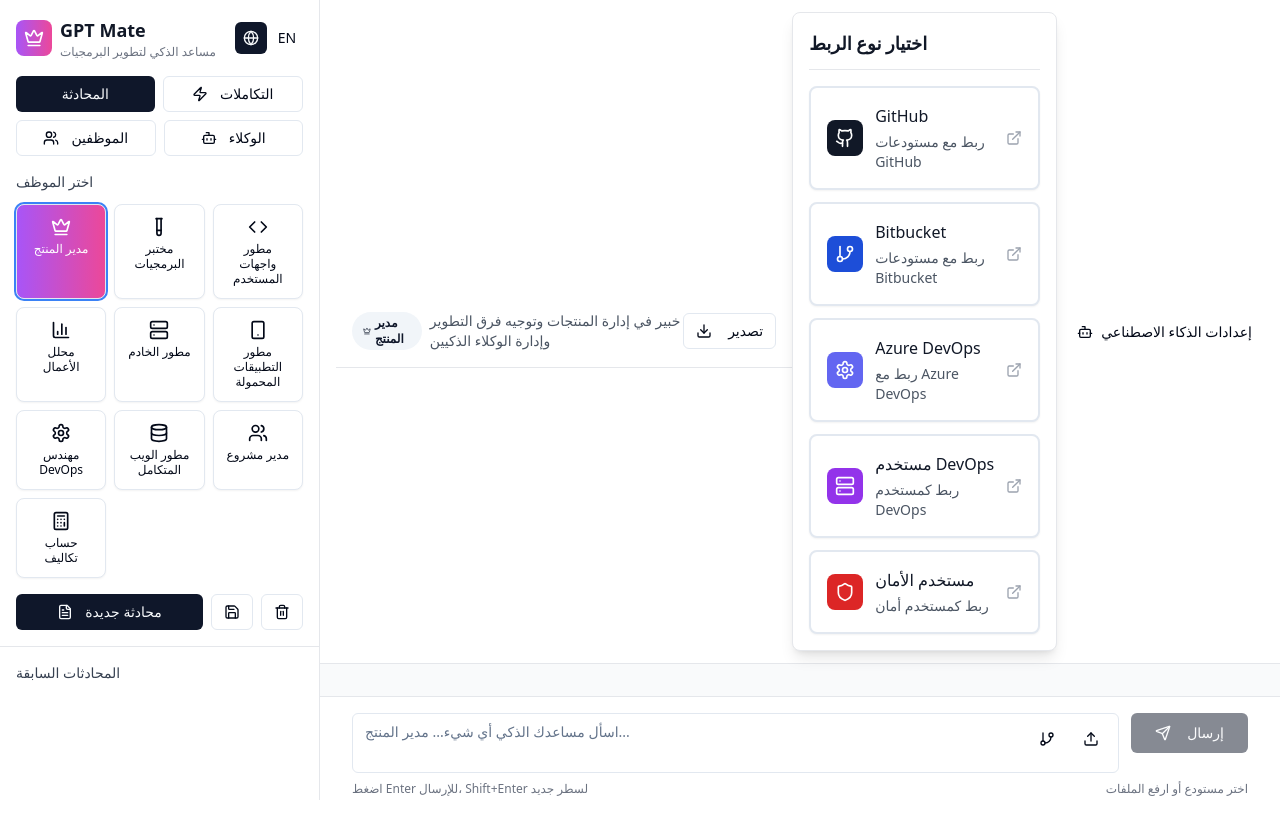
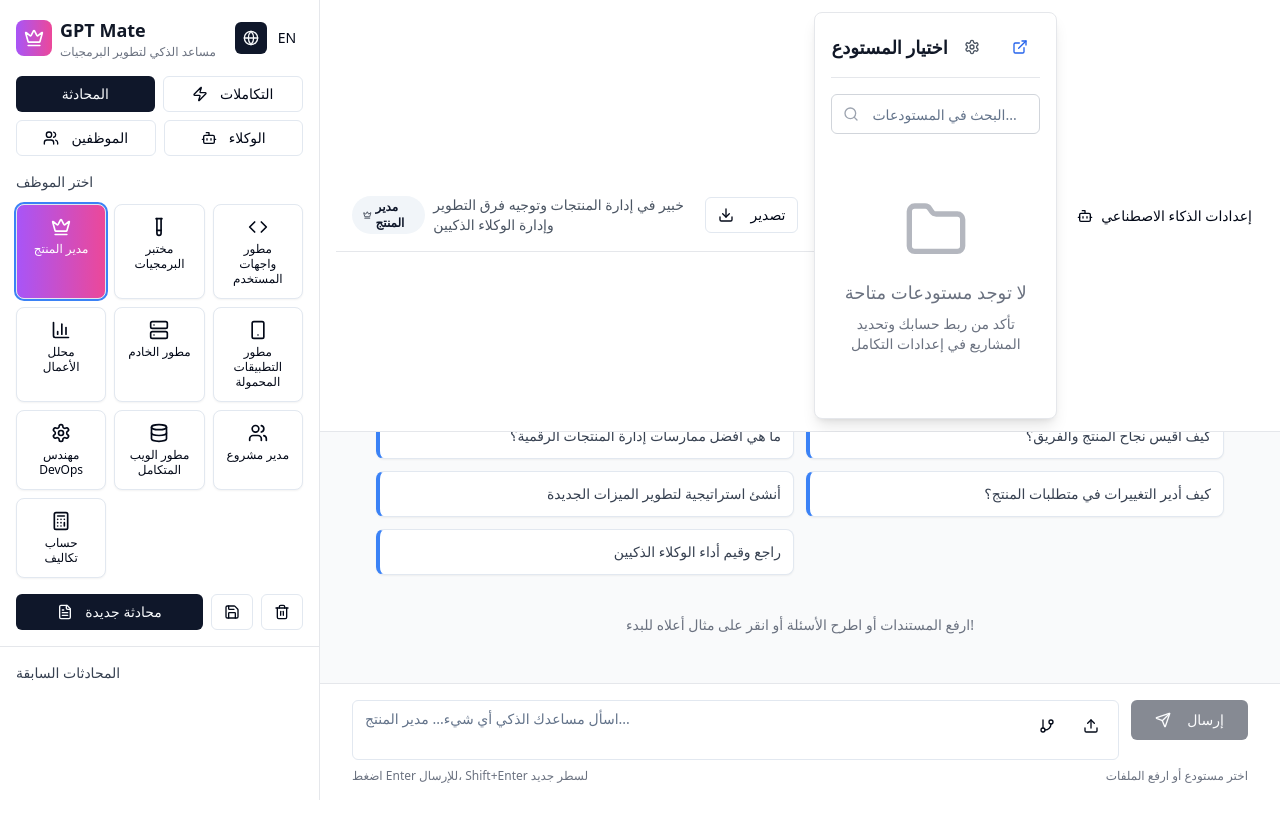
Before and after one commit to ahmadmahmoud01/dev-dream-team-31, a React (Vite) app: page / in a window 1280 px wide. Built offline with nearby package versions, Linux system fonts and the light colour scheme.

Commit message:
Hide connection type selection
Hide the connection type selection screen from the initial view and adjust the header.

```diff
--- a/src/components/QuickRepositoryAccess.tsx
+++ b/src/components/QuickRepositoryAccess.tsx
@@ -3,7 +3,7 @@ import React from 'react';
 import { Button } from '@/components/ui/button';
 import { Input } from '@/components/ui/input';
 import { Language } from '@/types/chat';
-import { Search, ExternalLink, Loader2, ArrowRight, ArrowLeft } from 'lucide-react';
+import { Search, ExternalLink, Loader2, Settings } from 'lucide-react';
 import { useRepositoryAccess } from '@/hooks/useRepositoryAccess';
 import ConnectionTypeSelector from './ConnectionTypeSelector';
 import RepositoryList from './RepositoryList';
@@ -30,6 +30,7 @@ const QuickRepositoryAccess: React.FC<QuickRepositoryAccessProps> = ({
     showConnectionSelection,
     handleSelectRepository,
     handleConnectionTypeSelect,
+    handleShowConnectionSelection,
     handleBackToConnectionSelection,
     fetchRepositories
   } = useRepositoryAccess();
@@ -50,19 +51,18 @@ const QuickRepositoryAccess: React.FC<QuickRepositoryAccessProps> = ({
       <div className="p-4 space-y-4">
         {/* Header */}
         <div className="flex items-center justify-between border-b border-gray-200 pb-3">
+          <h3 className="text-lg font-semibold text-gray-900">
+            {language === 'ar' ? 'اختيار المستودع' : 'Repository Selection'}
+          </h3>
           <div className="flex items-center space-x-2">
             <Button
               variant="ghost"
               size="sm"
-              onClick={handleBackToConnectionSelection}
-              className="p-2"
+              onClick={handleShowConnectionSelection}
+              className="text-gray-600 hover:text-gray-700"
             >
-              {language === 'ar' ? <ArrowRight className="w-4 h-4" /> : <ArrowLeft className="w-4 h-4" />}
+              <Settings className="w-4 h-4" />
             </Button>
-            <h3 className="text-lg font-semibold text-gray-900">
-              {language === 'ar' ? 'اختيار مستودع' : 'Select Repository'}
-            </h3>
-          </div>
             <Button
               variant="ghost"
               size="sm"
@@ -77,22 +77,7 @@ const QuickRepositoryAccess: React.FC<QuickRepositoryAccessProps> = ({
               )}
             </Button>
           </div>
-
-        {/* Connection Type Display */}
-        {selectedConnectionType && (
-          <div className="flex items-center space-x-2 text-sm text-gray-600 bg-gray-50 p-2 rounded-md">
-            <span className="font-medium">
-              {language === 'ar' ? 'نوع الاتصال:' : 'Connection Type:'}
-            </span>
-            <span className="text-blue-600">
-              {selectedConnectionType === 'github' && 'GitHub'}
-              {selectedConnectionType === 'bitbucket' && 'Bitbucket'}
-              {selectedConnectionType === 'devops' && 'Azure DevOps'}
-              {selectedConnectionType === 'devops-user' && (language === 'ar' ? 'مستخدم DevOps' : 'DevOps User')}
-              {selectedConnectionType === 'security' && (language === 'ar' ? 'مستخدم الأمان' : 'Security User')}
-            </span>
         </div>
-        )}
 
         {/* Selected Repository Display */}
         {selectedRepository && (
--- a/src/hooks/useRepositoryAccess.ts
+++ b/src/hooks/useRepositoryAccess.ts
@@ -11,8 +11,8 @@ export const useRepositoryAccess = () => {
   const [repositories, setRepositories] = useState<{ source: string; projects: Project[] }[]>([]);
   const [isLoading, setIsLoading] = useState(false);
   const [selectedRepository, setSelectedRepository] = useState<{ source: string; project: Project } | null>(null);
-  const [selectedConnectionType, setSelectedConnectionType] = useState<ConnectionType | null>(null);
-  const [showConnectionSelection, setShowConnectionSelection] = useState(true);
+  const [selectedConnectionType, setSelectedConnectionType] = useState<ConnectionType>('devops');
+  const [showConnectionSelection, setShowConnectionSelection] = useState(false);
   const { settings } = useIntegrations();
 
   const fetchRepositories = async () => {
@@ -73,9 +73,12 @@ export const useRepositoryAccess = () => {
     setRepositories([]);
   };
 
+  const handleShowConnectionSelection = () => {
+    setShowConnectionSelection(true);
+  };
+
   const handleBackToConnectionSelection = () => {
     setShowConnectionSelection(true);
-    setSelectedConnectionType(null);
     setSelectedRepository(null);
     setRepositories([]);
   };
@@ -98,6 +101,7 @@ export const useRepositoryAccess = () => {
     showConnectionSelection,
     handleSelectRepository,
     handleConnectionTypeSelect,
+    handleShowConnectionSelection,
     handleBackToConnectionSelection,
     fetchRepositories
   };
```
Lines whose indentation alone changed are shown as unchanged.
